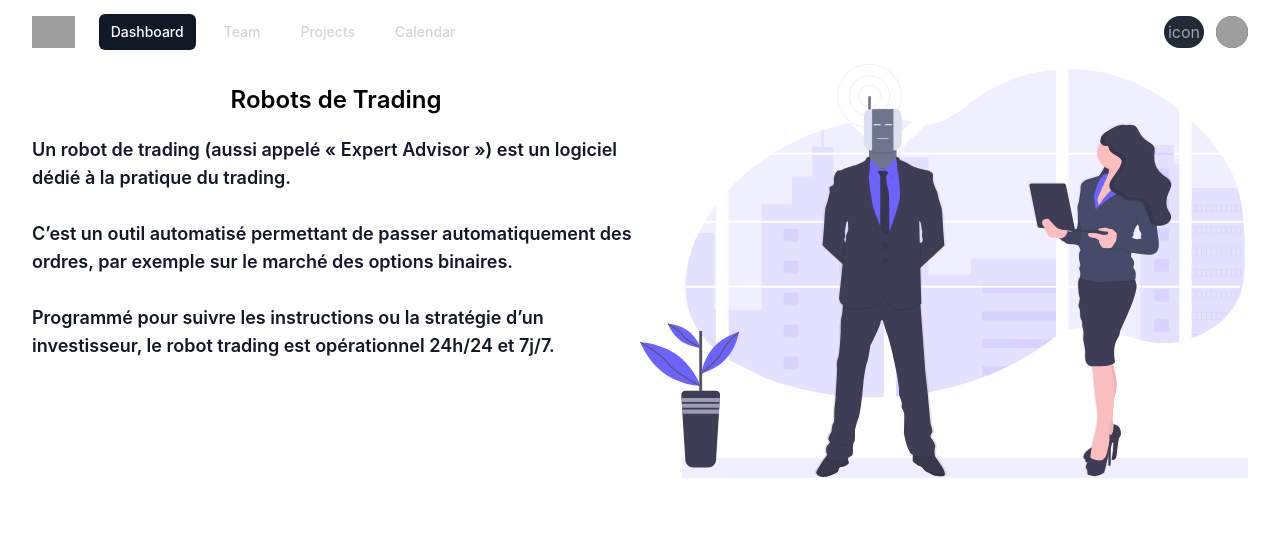
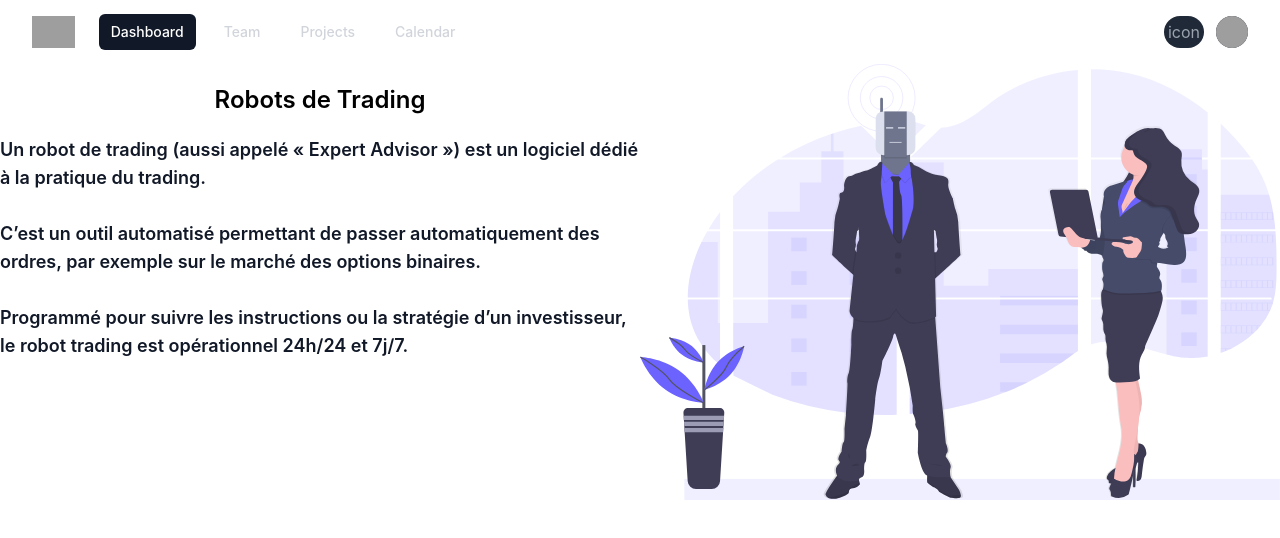
Before and after one commit to maximegheraille/robots-trading, a Next.js app: page / in a window 1280 px wide. Shown: the top 538 px of the page. Built offline with nearby package versions, Linux system fonts and the light colour scheme; grey boxes are pictures that could not be loaded.

Commit message:
app with child component

```diff
--- a/pages/_app.tsx
+++ b/pages/_app.tsx
@@ -2,16 +2,17 @@ import "../styles/global.scss";
 import type { AppProps } from "next/app";
 import Navigation from "../components/navigation/Navigation";
 const Child: React.FC = ({ children }) => {
+  //max-w-7xl mx-auto px-4 sm:px-6 lg:px-8
   return (
-    <div className="max-w-7xl mx-auto px-4 sm:px-6 lg:px-8 ">{children}</div>
+    <div className="*bg-hero-pattern3 bg-cover bg-opacity-30">{children}</div>
   );
 };
 
 const App = ({ Component, pageProps }: AppProps) => {
   return (
     <>
-      <Navigation />
       <Child>
+        <Navigation />
         <Component {...pageProps} />
       </Child>
     </>
```
